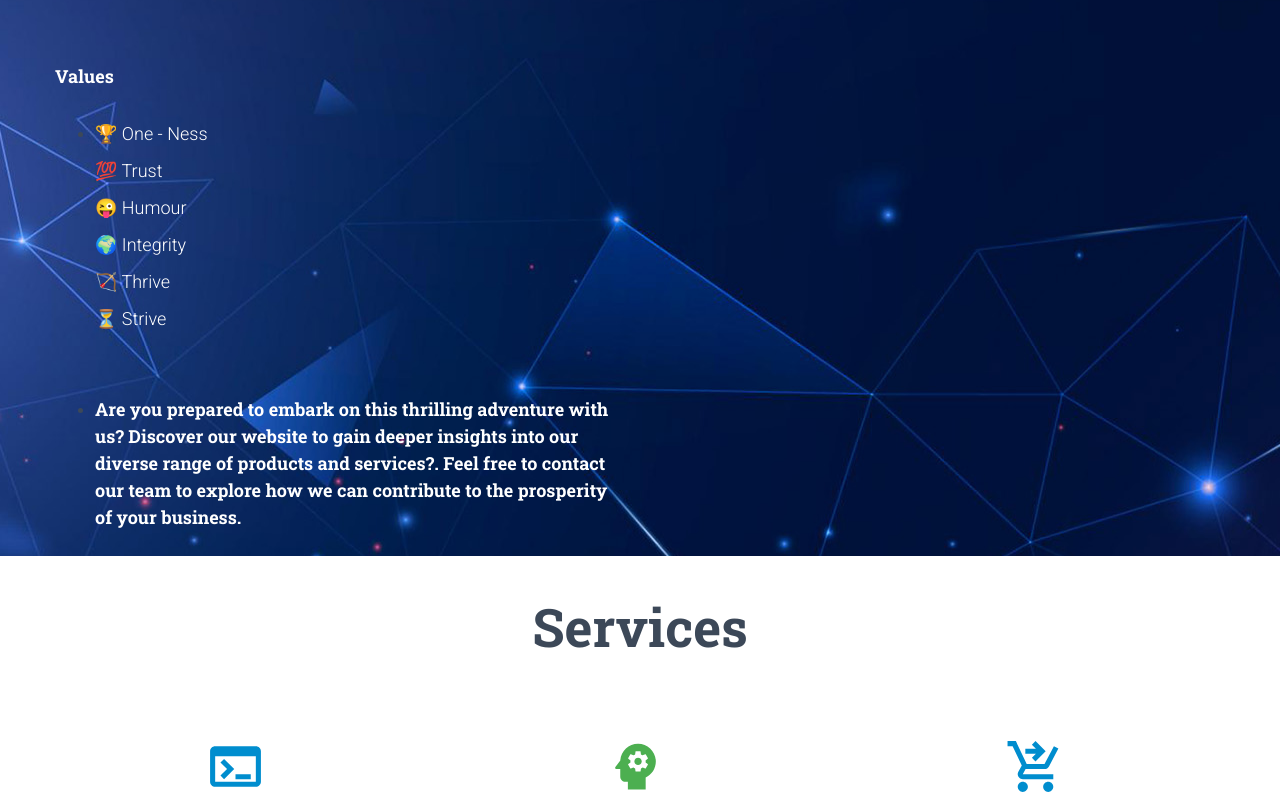
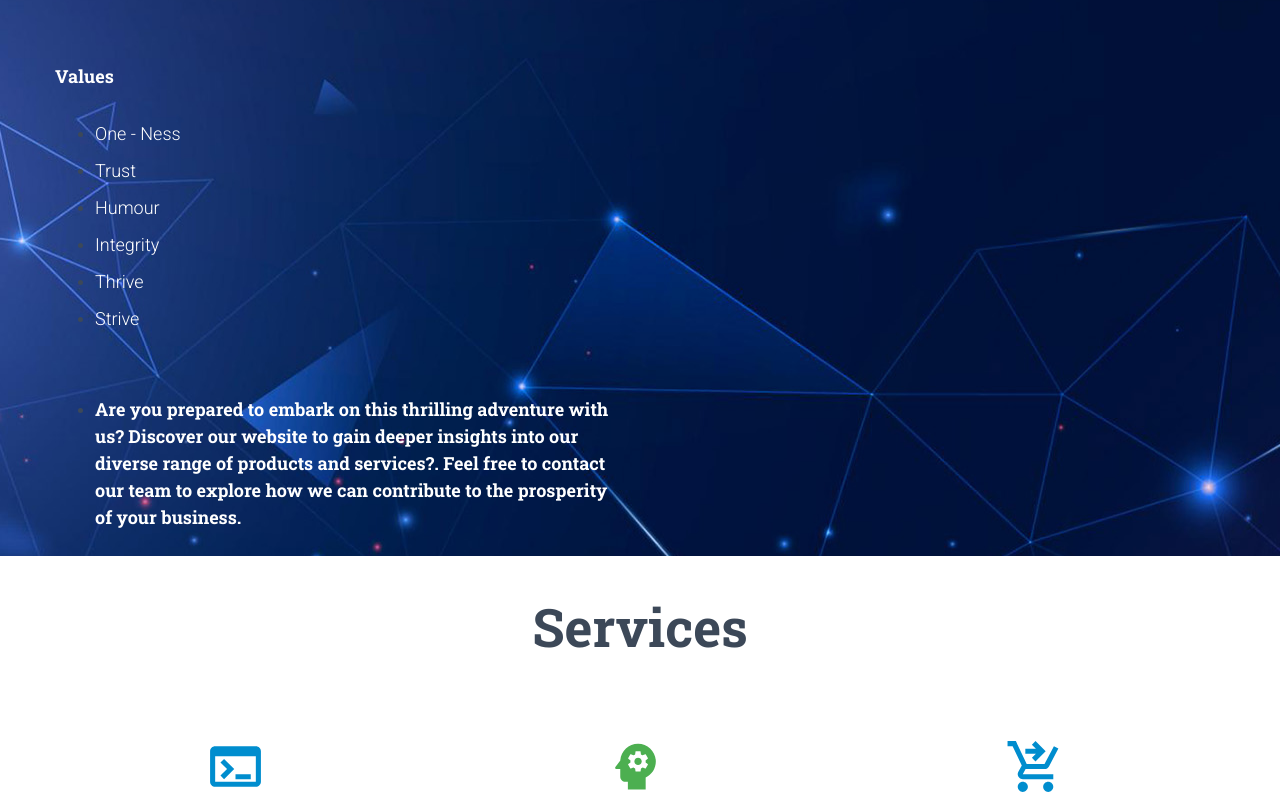
Before and after one commit to appsdevpreneur/wittyant, a Next.js app: page /sections in a window 1280 px wide. Shown: the part 1020-1820 px from the top of the page. Built offline with nearby package versions, Linux system fonts and the light colour scheme.

Commit message:
New Changes removed emojies,removed address & chenged Business mails

```diff
--- a/pages-sections/sections-page/SectionAboutUs.js
+++ b/pages-sections/sections-page/SectionAboutUs.js
@@ -70,13 +70,13 @@ export default function SectionHeaders({ ...rest }) {
                 <h4 className={classes.title}>Values</h4>
                 <ul>
                   <li>
-                    <h4> &#x1F3C6; One - Ness</h4>
-                    <h4>&#128175; Trust</h4>
-                    <h4>&#128540; Humour</h4>
-                    <h4>&#127757; Integrity</h4>
-                    <h4>&#127993; Thrive</h4>
-                    <h4>&#x23F3; Strive</h4>
-                  </li>
+                    <h4> One - Ness</h4></li>
+                    <li><h4> Trust</h4></li>
+                    <li><h4> Humour</h4></li>
+                    <li><h4> Integrity</h4></li>
+                    <li><h4> Thrive</h4></li>
+                    <li><h4> Strive</h4></li>
+
 
 				<br/>
 
--- a/pages-sections/sections-page/SectionContacts.js
+++ b/pages-sections/sections-page/SectionContacts.js
@@ -183,8 +183,8 @@ export default function SectionContacts({ ...rest }) {
               className={classes.infoArea}
               title="Business Email's"
               description={
-                <span> <Typography style={{color:"blue",fontWeight:"500"}}>
-                 <h3>contact@wittyant.com<br/>hr@wittyant.com</h3>
+                <span> <Typography style={{color:"white",fontWeight:"700",fontSize:"500"}}>
+                 contact@wittyant.com<br/>hr@wittyant.com
                   </Typography></span>
               }
               icon={"email"}
--- a/pages-sections/sections-page/SectionOffices.js
+++ b/pages-sections/sections-page/SectionOffices.js
@@ -57,7 +57,8 @@ export default function SectionOffices({ ...rest }) {
                   iconColor="info"
                 />
               </GridItem>
-              <GridItem xs={12} sm={4} className={classes.gridItem}>
+              </GridContainer>
+              {/* <GridItem xs={12} sm={4} className={classes.gridItem}>
                 <InfoArea
                   vertical
                   className={classes.infoArea5}
@@ -85,7 +86,7 @@ export default function SectionOffices({ ...rest }) {
                   iconColor="info"
                 />
               </GridItem>
-            </GridContainer>
+            </GridContainer> */}
             {/* <GridContainer
               className={classes.gridContainer}
               style={{ margin: "0!important" }}
```
